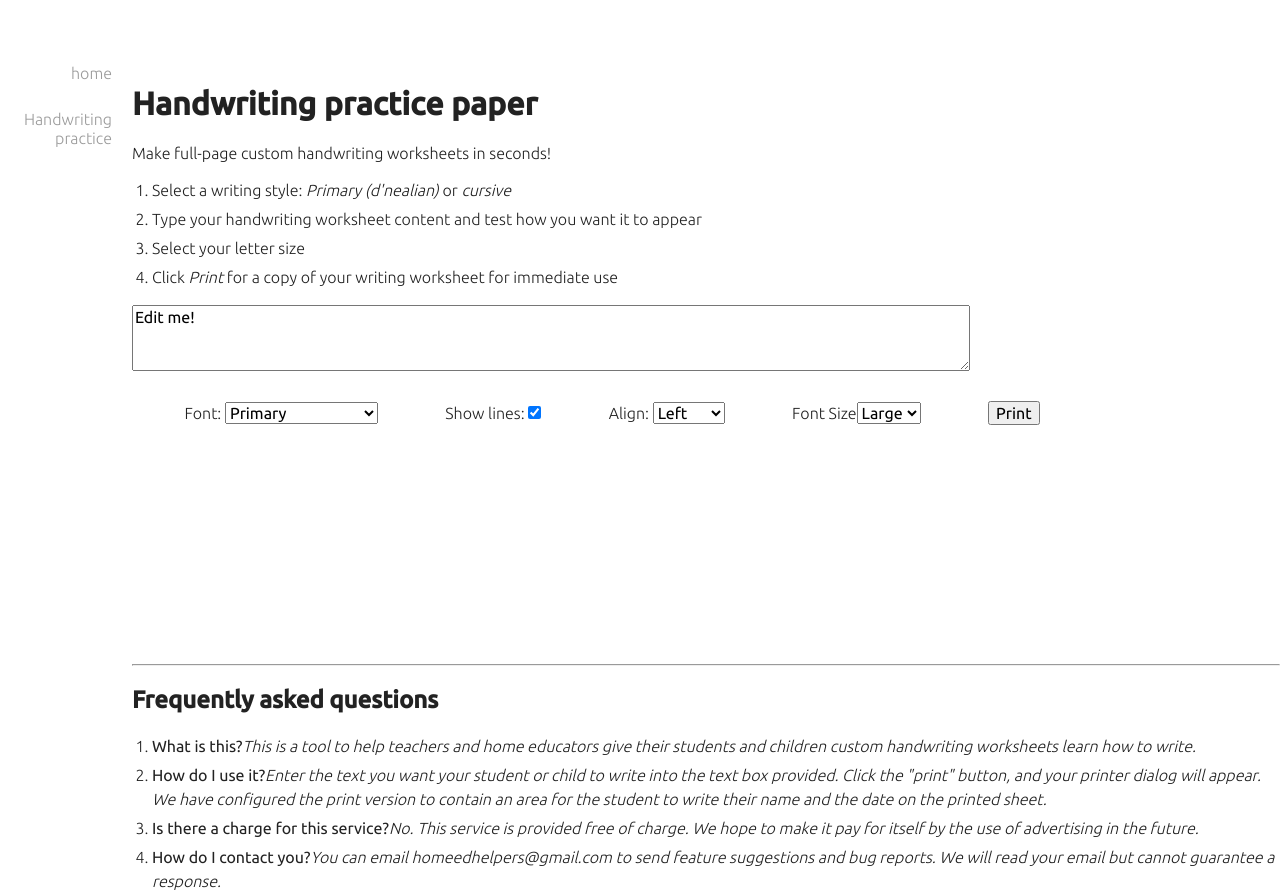
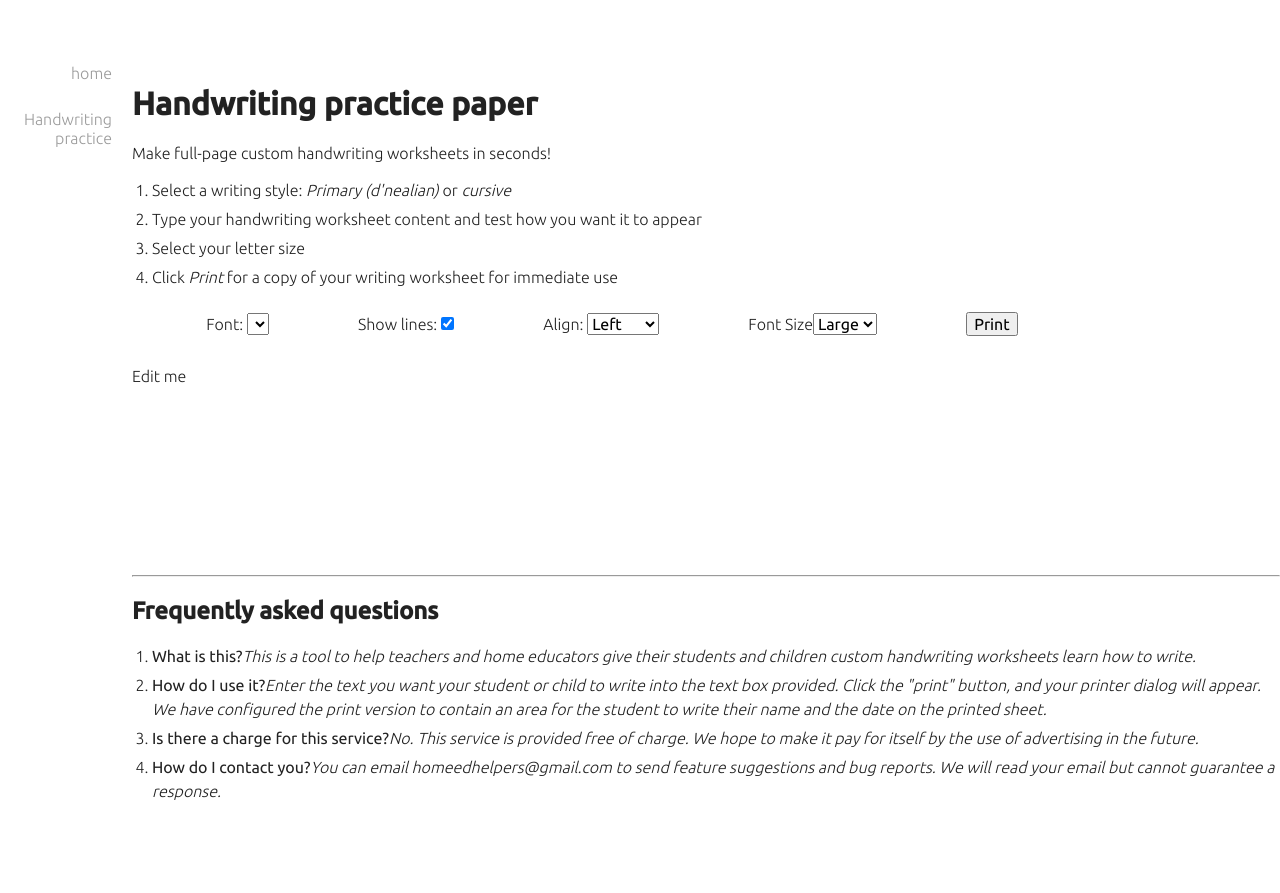
Before and after one commit to endymion1818/homeedhelpers-fe-v2, a Next.js app: page /handwriting-practice-paper in a window 1280 px wide. After the commit the page ends 803 px from the top, so only its background shows below. Built offline with nearby package versions, Linux system fonts and the light colour scheme.

Commit message:
rebuilding logic

```diff
--- a/src/components/HandwritingPractice/HandwritingPractice.tsx
+++ b/src/components/HandwritingPractice/HandwritingPractice.tsx
@@ -1,34 +1,69 @@
-import React from 'react'
+import React, { useEffect } from 'react'
 import styles from './stylesheet.module.css'
+
+const Select = ({ values, callback, selected }) => {
+    return (
+      <select
+        defaultValue={selected}
+        onChange={({ target: { value } }) => callback(value)}
+      >
+        {values.map(value => (
+          <option key={value.value} value={value.value}>
+            {value.text}
+          </option>
+        ))}
+      </select>
+    );
+  }
 
 const HandwritingPractice = () => {
 
-    const [message, useMessage] = React.useState('Edit me!')
-    const font = 'KG Primary Dots'
-    const scale = 'large'
-    const textAlign = 'left'
-    const showLines = true
-    let lines = []
+    const [font, setFont] = React.useState('KG Primary Dots')
+    const [scale, setScale] = React.useState('large')
+    const [textAlign, setTextAlign] = React.useState('left')
+    const [showLines, setShowLines] = React.useState(true)
 
-    const linesList = function () {
-        lines = message
-            .split("\n")
-            .map(l => l.trim())
-    }
-    const lineStyle = function () {
-        return {
-            fontSize: scale === 'large' ?  `152px` : `40px`,
-            fontFamily: font,
-            lineHeight: scale === 'large' ?  `1.3` : `1.2`,
+    const lineStyles = [
+        {
+            name: 'large',
+            value: '152px'
+        },
+        {
+            name: 'small',
+            value: '40px'
         }
-    }
-    const printStyle = function () {
-        return {
-            textAlign: textAlign,
-            paddingTop: scale === 'large' ? `40px` : `72px`
+    ]
+    const fontStyles = [
+        {
+            name: 'primary',
+            value: 'KG Primary Dots'
+        },
+        {
+            name: 'cursive',
+            value: 'Learning Curve Dashed'
         }
-    }
-    const printHandler:React.MouseEvent<HTMLButtonElement> | React.KeyboardEvent<HTMLButtonElement> = function() {
+    ]
+    const alignmentStyles = [
+        {
+            name: 'left',
+            value: 'left'
+        },
+        {
+            name: 'center',
+            value: 'center'
+        },
+        {
+            name: 'right',
+            value: 'right'
+        }
+    ]
+    // const printStyle = function () {
+    //     return {
+    //         textAlign: textAlign,
+    //         paddingTop: scale === 'large' ? `40px` : `72px`
+    //     }
+    // }
+    const printHandler:React.MouseEventHandler<HTMLElement> = function() {
         if (typeof window !== 'undefined') {
             window.print
         }
@@ -45,20 +80,14 @@ const HandwritingPractice = () => {
                 </li>
             </ol>
             <p id={styles.sorrynotresponsive} data-nosnippet>Sorry! You'll need to use a device with a larger screen for this to work.</p>
-            <div id={styles.edit}>
-                <textarea value={message} onChange={e => useMessage(e.currentTarget.value)} />
-            </div>
             <div id={styles.font}>
                 <fieldset className={styles.fieldset}>
                     <label htmlFor="dot">Font: </label>
-                    <select>
-                    <option id={styles.dot} value="KG Primary Dots" selected>Primary</option>
-                    <option value="Learning Curve Dashed" >Dots lined Cursive</option>
-                </select>
+                    <Select values={fontStyles} callback={setFont} selected={fontStyles[0]} />
                 </fieldset>
                 <fieldset className={styles.fieldset}>
                     <label htmlFor="lines">Show lines: </label>
-                    <input type="checkbox" checked={showLines} />
+                    <input id="lines" type="checkbox" checked={showLines} />
                 </fieldset>
                 <fieldset className={styles.fieldset}>
                     <label htmlFor="align">Align: </label>
@@ -70,7 +99,7 @@ const HandwritingPractice = () => {
                 </fieldset>
                 <fieldset className={styles.fieldset}>
                     <label htmlFor="scale">Font Size</label>
-                    <select id={styles.scale} value={scale} onChange={printStyle}>
+                    <select id={styles.scale} value={scale}>
                         <option id={styles.large} value="large" selected>Large</option>
                         <option id={styles.small} value="small">Small</option>
                     </select>
@@ -84,7 +113,7 @@ const HandwritingPractice = () => {
                     <p>Student name: ______________________</p>
                     <p>Date: ___________</p>
                 </section>
-                {}
+                <p className={styles.editable} contentEditable="true">Edit me</p>
             </div>
             <hr/>
         <h2>Frequently asked questions</h2>
--- a/src/components/HandwritingPractice/stylesheet.module.css
+++ b/src/components/HandwritingPractice/stylesheet.module.css
@@ -57,10 +57,10 @@
     margin: 0;
     width: 100%;
 }
-#printarea p.large img {
+#printarea #editable.large img {
     margin-top: 35px;
 }
-#printarea p.small img {
+#printarea #editable.small img {
     margin-top: 8px;
 }
 #printarea img {
@@ -105,12 +105,12 @@
         position: relative;
         width: 100%;
     }
-    #printarea__header p:first-child {
+    #printarea__header #editable:first-child {
         position: absolute;
         left: 0;
         top: 0;
     }
-    #printarea__header p:last-child {
+    #printarea__header #editable:last-child {
         position: absolute;
         left: 400px;
         top: 0;
```
